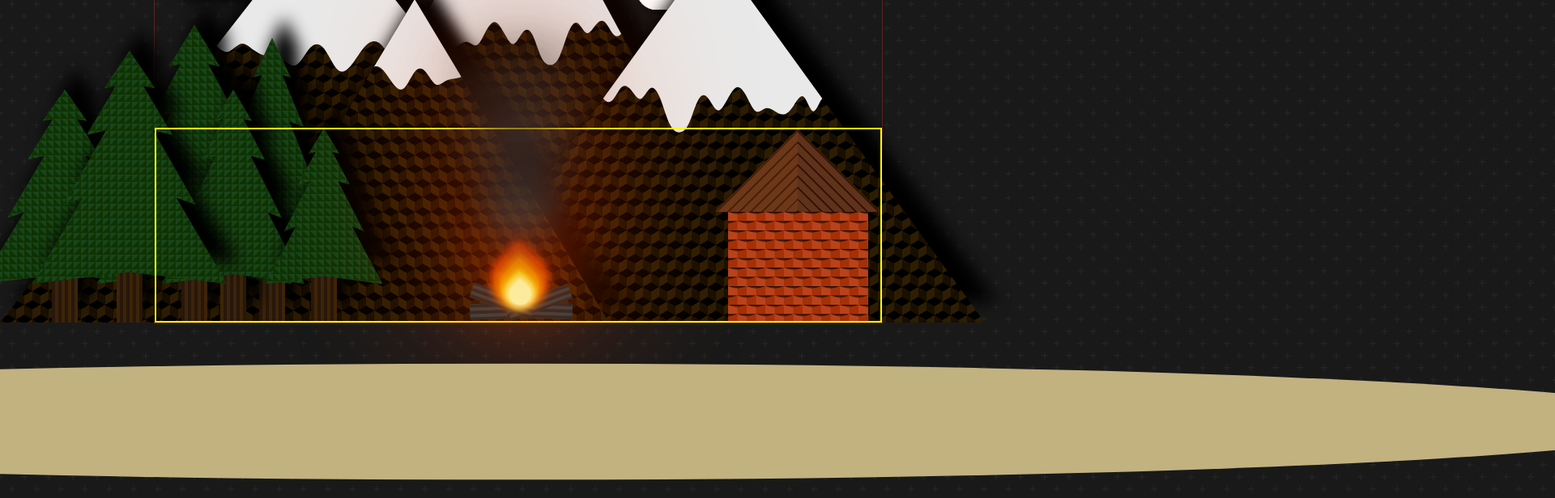
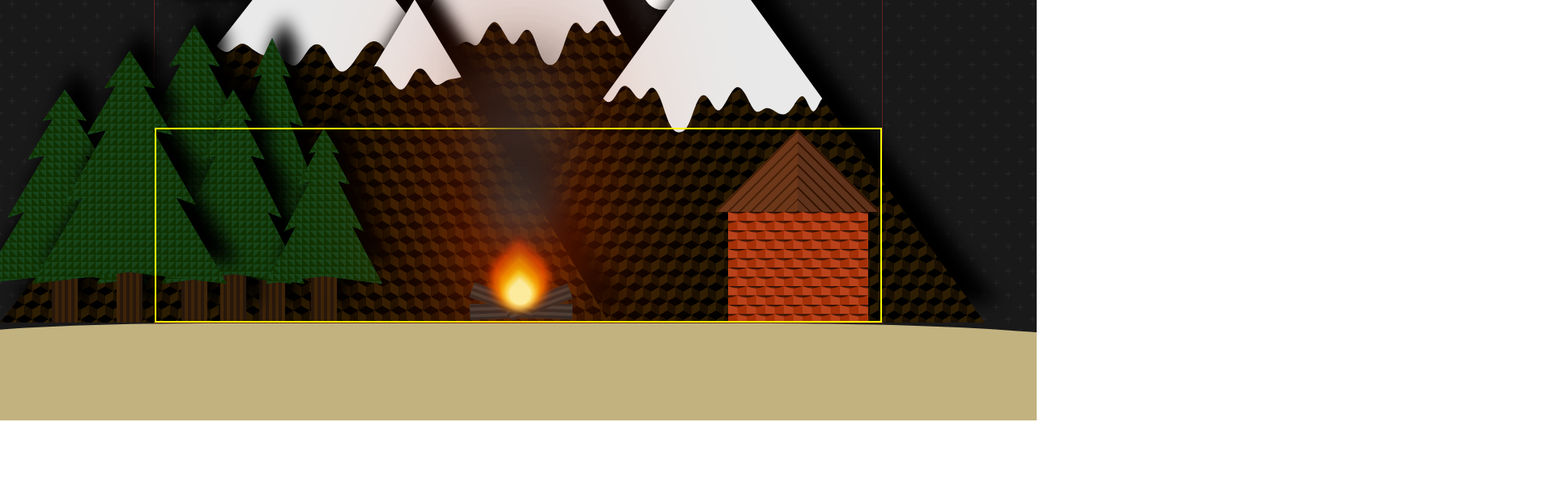
Before and after one commit to kauer3/papercut, a Next.js app: page / in a window 1280 px wide. Shown: the part 280-896 px from the top of the page at 81% size, 1920 px wide, since content can reach past the window. After the commit the page ends 800 px from the top, so only its background shows below. Built offline with nearby package versions, Linux system fonts and the light colour scheme.

Commit message:
update styles

```diff
--- a/components/sharedstyles.tsx
+++ b/components/sharedstyles.tsx
@@ -4,7 +4,7 @@ const Container = styled.div`
   padding: 0 0.5rem;
   display: flex;
   flex-flow: column nowrap;
-  justify-content: center;
+  justify-content: flex-end;
   align-items: center;
   height: 100vh;
   min-height: 100vh;
--- a/pages/index.tsx
+++ b/pages/index.tsx
@@ -47,14 +47,15 @@ const Moon = styled.div` position: absolute;
 `
 
 const Ground = styled.div`
-  position: absolute;
+  position: relative;
   align-self: center;
   background: #C2B280;
-  width: 3000px;
-  height: 100vh;
-  bottom: -25.1em;
+  width: 120vw;
+  height: 15vh;
+  bottom: 0;
+  /* left: 0; */
   z-index: 10;
-  clip-path: ellipse(49% 9% at 50% 50%);
+  border-radius: 25% 30% 0% 0%;
 `
 
 export default function Home() {
```
